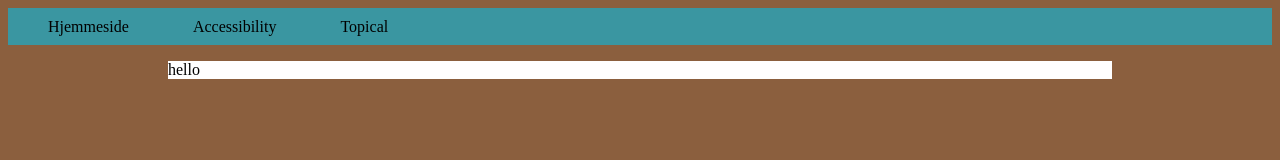
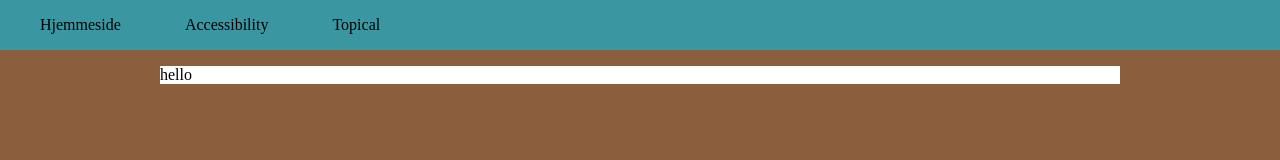
Before and after one commit to Mathias-Evjen/Eksamen, a plain HTML site: page index.html in a window 1280 px wide. Drawn offline with Linux system fonts and the light colour scheme.

Commit message:
Margin-fix

```diff
--- a/css/style.css
+++ b/css/style.css
@@ -5,8 +5,8 @@
 @media (min-width: 801px) {
     .menu {
         background-color: #3A96A1;
-        padding-top: 0.6rem;
-        padding-bottom: 0.6rem;
+        padding-top: 1rem;
+        padding-bottom: 1rem;
         width: auto;
         display: flex;
         flex-direction: row;
@@ -27,6 +27,7 @@
         background-color: white;
         margin-left: 10rem;
         margin-right: 10rem;
+        margin-top: 0px;
     }
     .wrapper {
         display: grid;
@@ -34,3 +35,7 @@
         grid-template-rows: ;
     }
 }
+
+body {
+    margin: 0px;
+}
```
